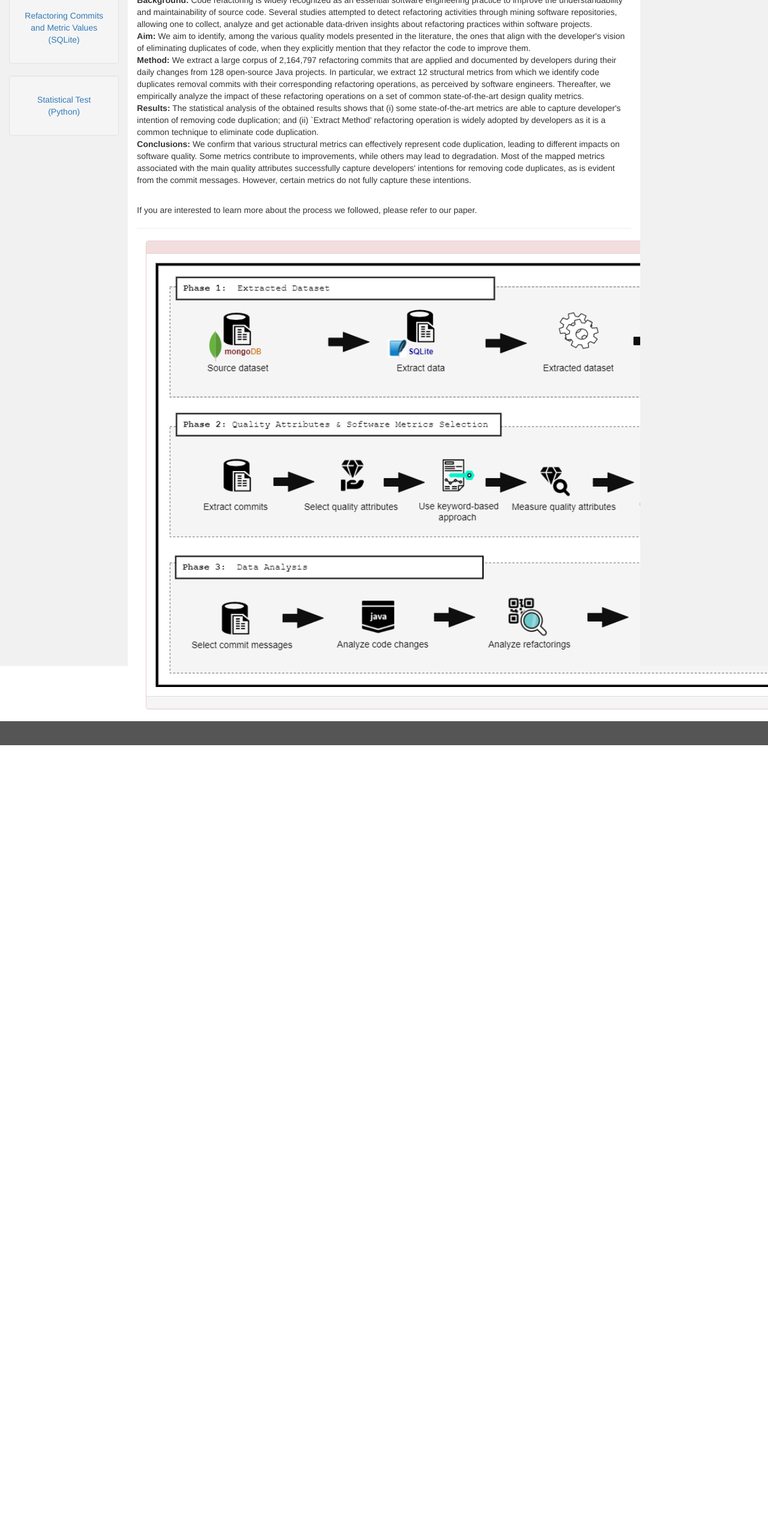
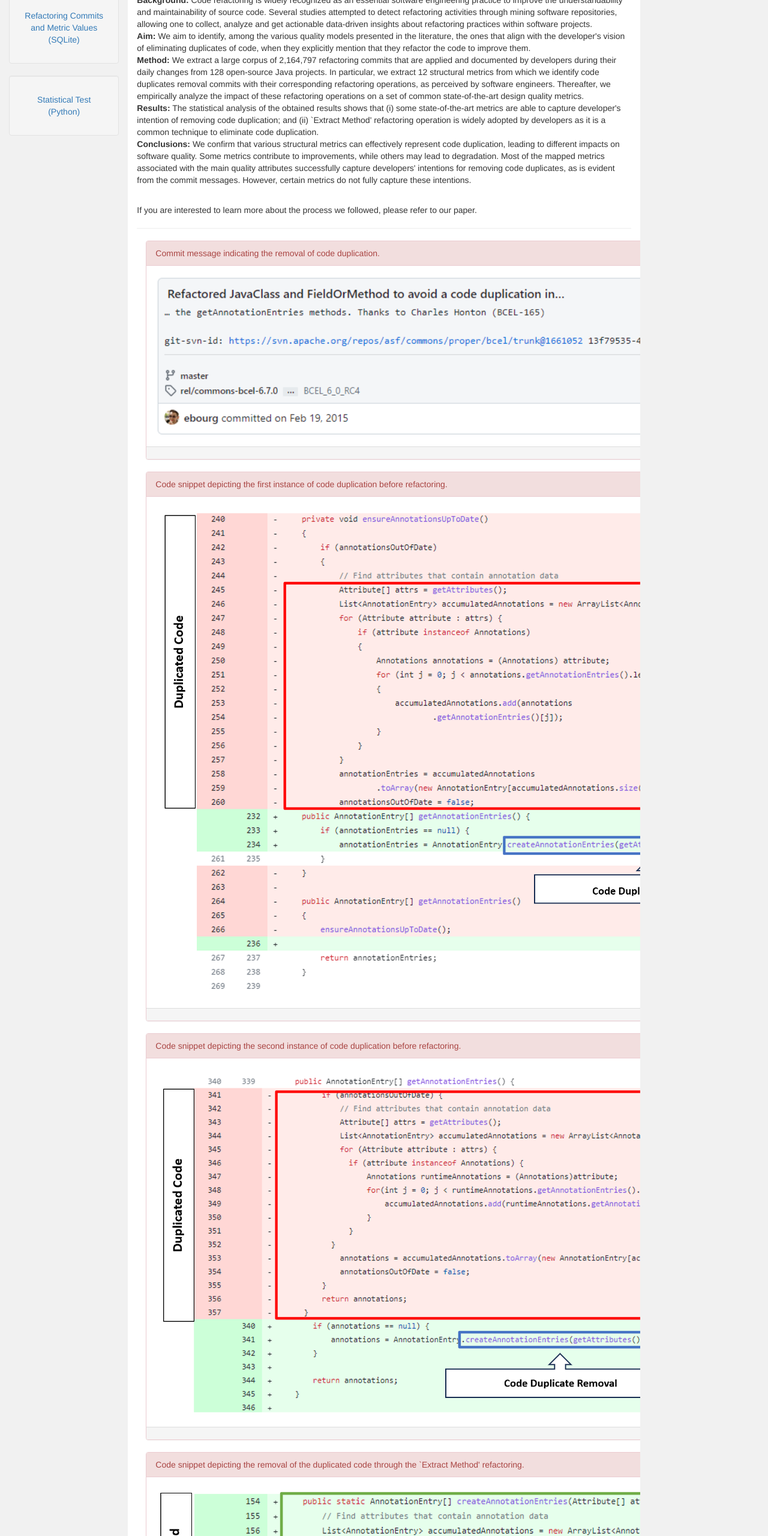
Before and after one commit to SE4AIResearch/DuplicateCodeRemovalStudy, a plain HTML site: page index.html in a window 1280 px wide. Shown: the part 240-2800 px from the top of the page at 60% size. Before the commit the page ends 1482 px from the top, so only its background shows below. Drawn offline with nearby package versions, Linux system fonts and the light colour scheme.

Commit message:
update main page

```diff
--- a/index.html
+++ b/index.html
@@ -26,7 +26,7 @@
     }
 
     /* Set height of the grid so .sidenav can be 100% (adjust as needed) */
-    .row.content {height: 1300px}
+    .row.content {height: 3300px}
 
     /* Set gray background color and 100% height */
     .sidenav {
@@ -120,8 +120,41 @@ from which we identify code duplicates removal commits with their corresponding
   <div class="row">
     <div class="col-sm-12">
       <div class="panel panel-danger">
-        <div class="panel-heading"></div>
-        <div class="panel-body"><img src="./Images/Approach.png" class="img-responsive" style="width:95%" alt="Image"></div>
+        <div class="panel-heading">Commit message indicating the removal of code duplication.</div>
+        <div class="panel-body"><img src="./Images/CommitMessage.png" class="img-responsive" style="width:95%" alt="Image"></div>
+        <div class="panel-footer"></div>
+      </div>
+    </div>
+  </div>
+</div>
+<div class="container">
+  <div class="row">
+    <div class="col-sm-12">
+      <div class="panel panel-danger">
+        <div class="panel-heading">Code snippet depicting the first instance of code duplication before refactoring.</div>
+        <div class="panel-body"><img src="./Images/DuplicateMethod1.png" class="img-responsive" style="width:95%" alt="Image"></div>
+        <div class="panel-footer"></div>
+      </div>
+    </div>
+  </div>
+</div>
+<div class="container">
+  <div class="row">
+    <div class="col-sm-12">
+      <div class="panel panel-danger">
+        <div class="panel-heading">Code snippet depicting the second instance of code duplication before refactoring.</div>
+        <div class="panel-body"><img src="./Images/DuplicateMethod2.png" class="img-responsive" style="width:95%" alt="Image"></div>
+        <div class="panel-footer"></div>
+      </div>
+    </div>
+  </div>
+</div>
+<div class="container">
+  <div class="row">
+    <div class="col-sm-12">
+      <div class="panel panel-danger">
+        <div class="panel-heading">Code snippet depicting the removal of the duplicated code through the `Extract Method' refactoring.</div>
+        <div class="panel-body"><img src="./Images/ExtractedMethod.png" class="img-responsive" style="width:95%" alt="Image"></div>
         <div class="panel-footer"></div>
       </div>
     </div>
```
Also changed, not shown: Images/CommitMessage.png (added), Images/DuplicateMethod1.png (added), Images/DuplicateMethod2.png (added), Images/ExtractedMethod.png (added).
